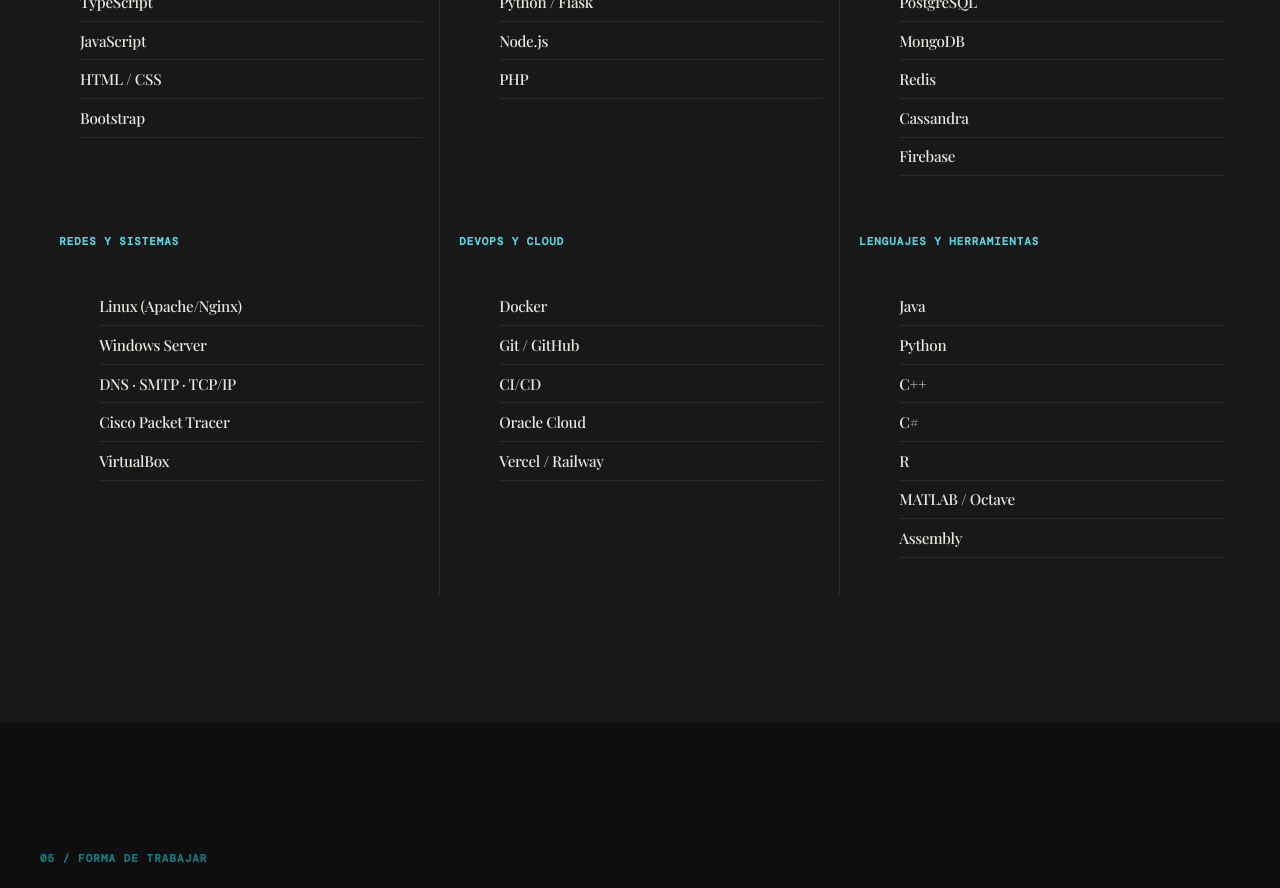
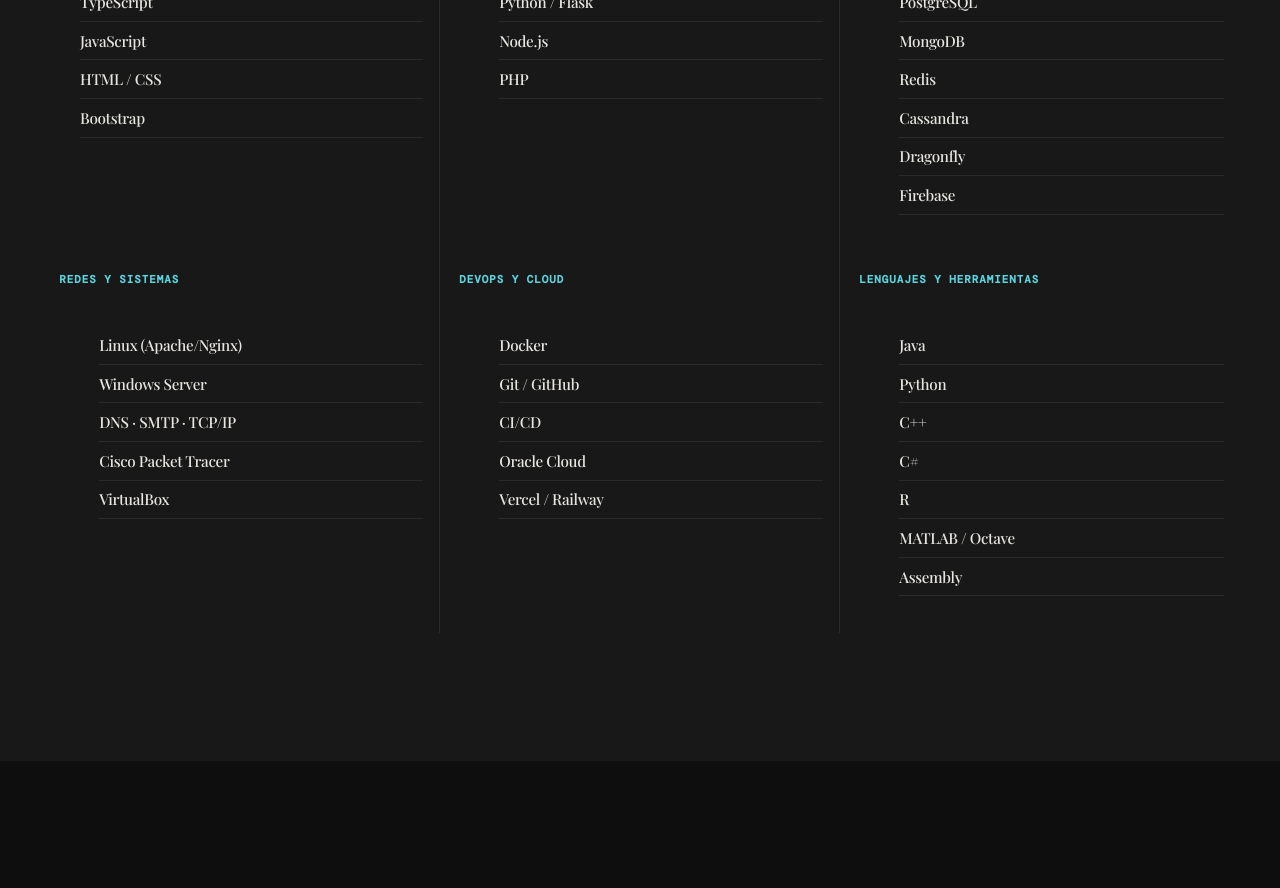
Before and after one commit to SebastianVega4/Pagina_Presentacion, an Angular app: page / in a window 1280 px wide. Shown: the part 4760-5648 px from the top of the page. Built offline with nearby package versions, Linux system fonts and the light colour scheme; a web font is replaced by a local one.

Commit message:
mejores pages

```diff
--- a/src/app/portfolio/portfolio.ts
+++ b/src/app/portfolio/portfolio.ts
@@ -120,7 +120,7 @@
   readonly stacks = [
     { label: 'Frontend', items: ['Angular', 'TypeScript', 'JavaScript', 'HTML / CSS', 'Bootstrap'] },
     { label: 'Backend', items: ['Java / Spring Boot', 'Python / Flask', 'Node.js', 'PHP'] },
-    { label: 'Bases de Datos', items: ['MySQL', 'PostgreSQL', 'MongoDB', 'Redis', 'Cassandra', 'Firebase'] },
+    { label: 'Bases de Datos', items: ['MySQL', 'PostgreSQL', 'MongoDB', 'Redis', 'Cassandra','Dragonfly' , 'Firebase'] },
     { label: 'Redes y Sistemas', items: ['Linux (Apache/Nginx)', 'Windows Server', 'DNS · SMTP · TCP/IP', 'Cisco Packet Tracer', 'VirtualBox'] },
     { label: 'DevOps y Cloud', items: ['Docker', 'Git / GitHub', 'CI/CD', 'Oracle Cloud', 'Vercel / Railway'] },
     { label: 'Lenguajes y Herramientas', items: ['Java', 'Python', 'C++', 'C#', 'R', 'MATLAB / Octave', 'Assembly'] }
```
